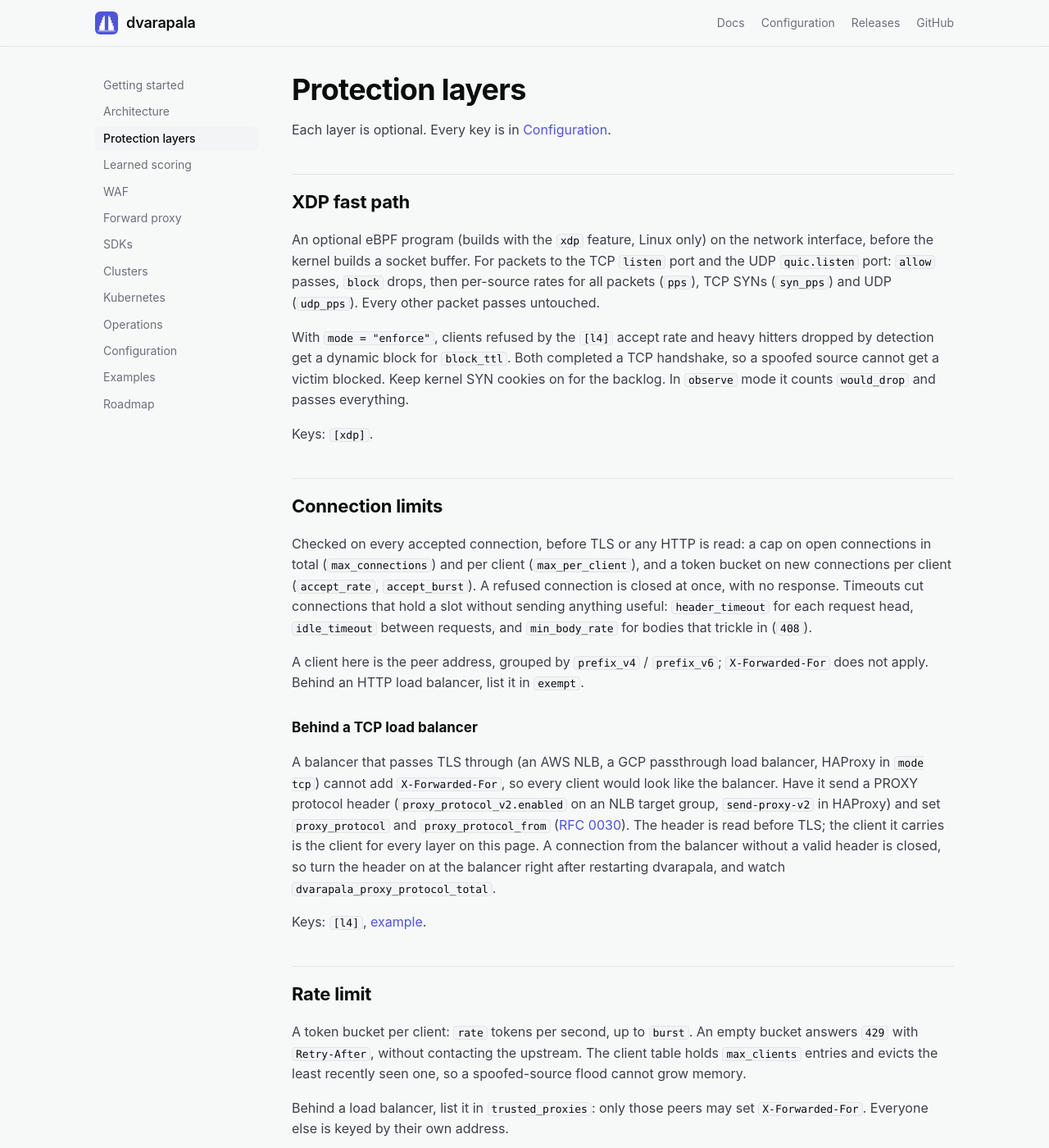
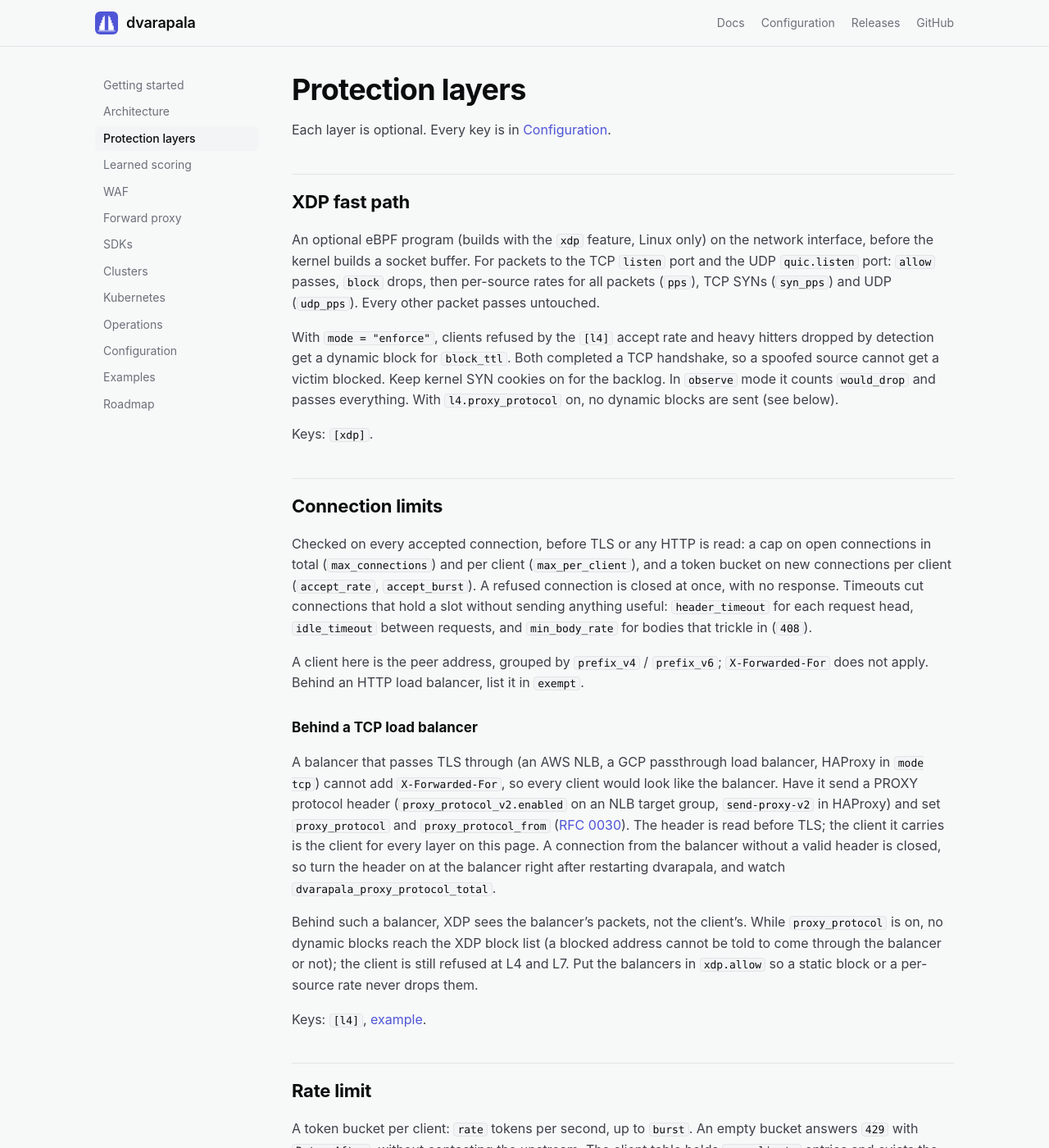
Before and after one commit to franzramadhan/dvarapala, a Jekyll site: the page built from site/docs/protection.md, in a window 1280 px wide and 1400 px high. Shown: the whole window at 82% size. Built offline with Jekyll 4.4.1, drawn with Linux system fonts in a browser that asks for light colours; some of the changed text lies outside the part shown.

Commit message:
docs(site): xdp caveats and example links for rfc 0030 to 0032

```diff
--- a/site/docs/protection.md
+++ b/site/docs/protection.md
@@ -17,7 +17,8 @@ With `mode = "enforce"`, clients refused by the `[l4]` accept rate and
 heavy hitters dropped by detection get a dynamic block for `block_ttl`.
 Both completed a TCP handshake, so a spoofed source cannot get a victim
 blocked. Keep kernel SYN cookies on for the backlog. In `observe` mode it
-counts `would_drop` and passes everything.
+counts `would_drop` and passes everything. With `l4.proxy_protocol` on,
+no dynamic blocks are sent (see below).
 
 Keys: [`[xdp]`](configuration.html#xdp).
 
@@ -48,6 +49,13 @@ The header is read before TLS; the client it carries is the client for
 every layer on this page. A connection from the balancer without a valid
 header is closed, so turn the header on at the balancer right after
 restarting dvarapala, and watch `dvarapala_proxy_protocol_total`.
+
+Behind such a balancer, XDP sees the balancer's packets, not the
+client's. While `proxy_protocol` is on, no dynamic blocks reach the XDP
+block list (a blocked address cannot be told to come through the
+balancer or not); the client is still refused at L4 and L7. Put the
+balancers in `xdp.allow` so a static block or a per-source rate never
+drops them.
 
 Keys: [`[l4]`](configuration.html#l4),
 [example](examples.html#proxy-protocoltoml).
@@ -172,7 +180,11 @@ downloads none. Routes then match on `country` and `asn`, for example an
 admin path open to one country. It needs the `geoip` feature, which the
 container image has.
 
-Keys: [`[intel]`](configuration.html#intel).
+Feeds act at L7 only: they are not pushed to the XDP block list. For a
+list to drop in the driver, put it in `xdp.block`.
+
+Keys: [`[intel]`](configuration.html#intel),
+[example](examples.html#inteltoml).
 
 ## WAF
 
```
Also changed, not shown: other parts of site/docs/protection.md (+2 -1 lines).
